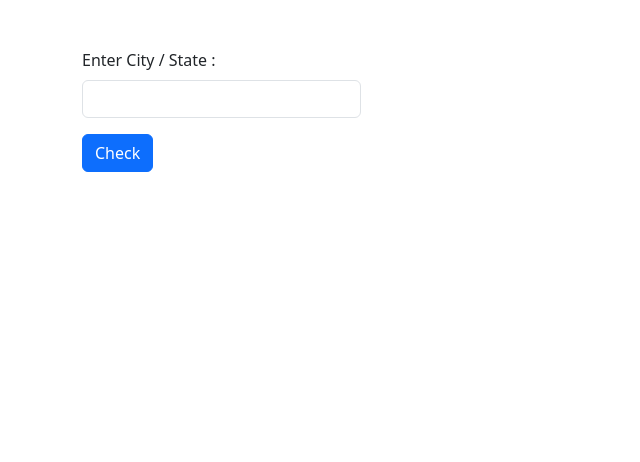
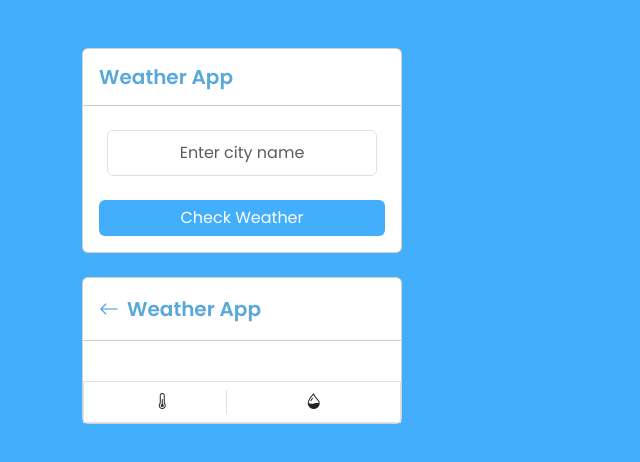
Before and after one commit to shreyaanjan/javascript, a plain HTML site: page pr-10-weather-api/index.html in a window 1280 px wide. Shown: the whole page, without its empty margins (0-640 px from the left). Drawn offline with nearby package versions, Linux system fonts and the light colour scheme.

Commit message:
design half done

```diff
--- a/pr-10-weather-api/assets/css/style.css
+++ b/pr-10-weather-api/assets/css/style.css
@@ -0,0 +1,31 @@
+@import url('https://fonts.googleapis.com/css2?family=Poppins:ital,wght@0,100;0,200;0,300;0,400;0,500;0,600;0,700;0,800;0,900;1,100;1,200;1,300;1,400;1,500;1,600;1,700;1,800;1,900&display=swap');
+
+body{
+    background-color: #43AFFC;
+    font-family: "Poppins", sans-serif;
+}
+
+.card-title{
+    color: #58a8d9;
+}
+
+.card-title-border{
+    border-bottom: 1px solid rgb(208, 203, 203);
+}
+
+.form-control{
+    padding: 10px 17px;
+}
+
+#check{
+    background-color: #43aefc;
+    border: none;
+}
+
+#check:hover{
+    background-color: #4395cf;
+}
+
+.arrow{
+   color: #58a8d9;
+}
--- a/pr-10-weather-api/assets/js/script.js
+++ b/pr-10-weather-api/assets/js/script.js
@@ -1,6 +1,10 @@
 let check = document.getElementById("check");
-let ans = document.getElementById("ans");
+let temp = document.getElementById("temp");
 let icon = document.getElementById("icon");
+let weatherDesc = document.getElementById("weatherDesc");
+let loc = document.getElementById("location");
+let feelsLike = document.getElementById("feelsLike");
+let humidity = document.getElementById("humidity");
 
 check.addEventListener("click", ()=>{
     let cityName = document.getElementById("ctName").value;
@@ -13,7 +17,12 @@ check.addEventListener("click", ()=>{
         return res.json();
     })
     .then((res)=>{
-        ans.innerHTML = res.main.temp;
+        temp.innerHTML = `${res.main.temp}&#8451;`;
         icon.src =  `https://openweathermap.org/img/wn/${res.weather[0].icon}@2x.png`;
+        weatherDesc.innerHTML = res.weather[0].description;
+        loc.innerHTML = res.name;
+        feelsLike.innerHTML = `${res.main.feels_like}&#8451;`;
+        humidity.innerHTML = `${res.main.humidity}%`;
+        console.log(res);
     })
 })
--- a/pr-10-weather-api/index.html
+++ b/pr-10-weather-api/index.html
@@ -5,25 +5,52 @@
     <meta charset="UTF-8">
     <meta name="viewport" content="width=device-width, initial-scale=1.0">
     <title>Weather</title>
-
+    <link rel="stylesheet" href="https://cdn.jsdelivr.net/npm/bootstrap-icons@1.11.3/font/bootstrap-icons.min.css">
     <link href="https://cdn.jsdelivr.net/npm/bootstrap@5.3.5/dist/css/bootstrap.min.css" rel="stylesheet">
     <link rel="stylesheet" href="./assets/css/style.css">
 </head>
 
 <body>
-    <div class="container mt-5">
-        <div>
-            <label for="ctName" class="form-label">Enter City / State :</label>
-            <input type="text" name="name" id="ctName" class="form-control w-25">
+    <section class="weather">
+        <div class="container mt-5">
+            <div class="card" style="width: 20rem;">
+                <div class="card-body card-title-border p-3">
+                    <h5 class="card-title m-0 fw-semibold">Weather App</h5>
+                </div>
+                <div class="card-body p-4">
+                    <!-- <label for="ctName" class="form-label">Enter State :</label> -->
+                    <input type="text" name="name" id="ctName" class="form-control text-center" placeholder="Enter city name">
+                </div>
+                <div class="card-body pt-0">
+                    <button class="btn btn-primary w-100" id="check">Check Weather</button>
+                </div>
+            </div>
+            <div class="card mt-4" style="width: 20rem;">
+                <div class="card-body card-title-border p-3">
+                    <div class="d-flex align-items-center gap-2">
+                        <i class="bi bi-arrow-left fs-5 arrow"></i>
+                        <h5 class="card-title m-0 fw-semibold">Weather App</h5>
+                    </div>
+                </div>
+                <div class="card-body text-center p-0">
+                    <img src="" alt="" id="icon">
+                    <h2 id="temp" ></h2>
+                    <p id="weatherDesc"></p>
+                    <p id="location"></p>
+                    <div class="d-flex align-items-center justify-content-evenly text-center border p-2">
+                        <div class="d-flex align-items-center pe-5 border-end">
+                            <i class="bi bi-thermometer-half"></i>
+                            <p id="feelsLike" class="m-0 ms-2"></p>
+                        </div>
+                        <div class="d-flex align-items-center ps-3">
+                            <i class="bi bi-droplet-half"></i>
+                            <p id="humidity" class="m-0 ms-2"></p>
+                        </div>
+                    </div>
+                </div>
+            </div>
         </div>
-        <div class="mt-3">
-            <button class="btn btn-primary" id="check">Check</button>
-        </div>
-        <div class="d-flex align-items-center">
-            <h3 id="ans"></h3>
-            <img src="" alt="" id="icon">
-        </div>
-    </div>
+    </section>
 
     <script src="./assets/js/script.js"></script>
 </body>
```
